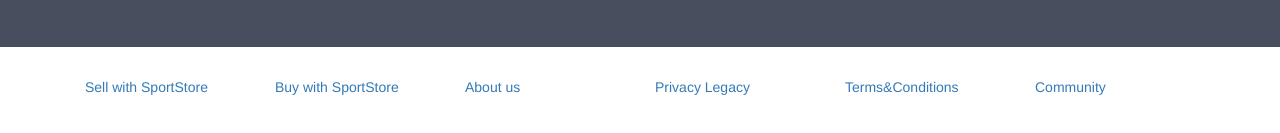
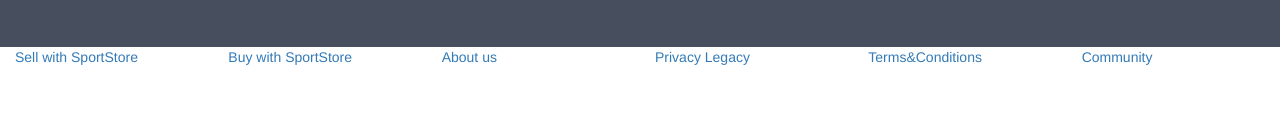
Before and after one commit to yperepelytsa/NI-git-training, a plain HTML site: page bicycle.html in a window 1280 px wide. Shown: the part 827-960 px from the top of the page. After the commit the page ends 904 px from the top, so only its background shows below. Drawn offline with nearby package versions, Linux system fonts and the light colour scheme.

Commit message:
changed class of footer(neccesary for style change)

```diff
--- a/bicycle.html
+++ b/bicycle.html
@@ -154,7 +154,7 @@
 
 </div>
 </div>
-<footer class="container ">
+<footer class="footer">
     <div class="footer-content ">
         <div class="col-sm-2 sidenav footer-block">
             <p><a class="link-footer" href="#">Sell with SportStore</a></p>
```
Also changed, not shown: index.html (+1 -1 lines), shoppingcart.html (+1 -1 lines).
